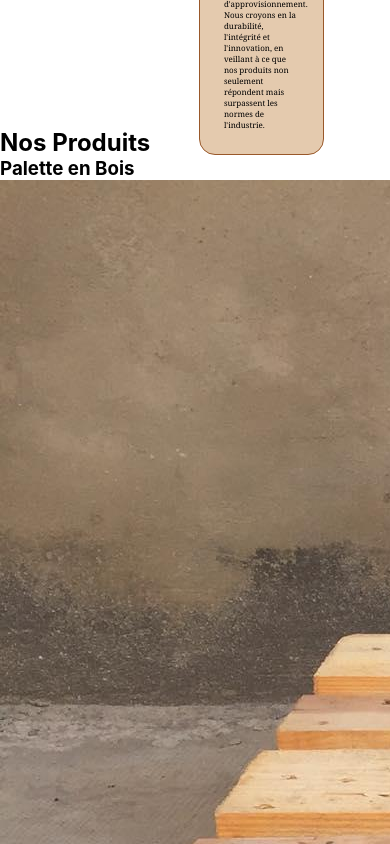
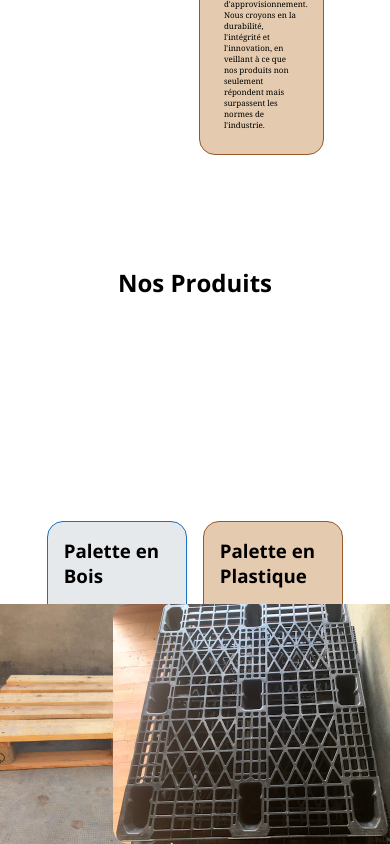
Before and after one commit to ManohisoaVicky/palette_mada, a React (Create React App) app: page / in a window 390 px wide. Shown: the part 1560-2404 px from the top of the page. Built offline with nearby package versions, Linux system fonts and the light colour scheme.

Commit message:
styled product section for small pc screens

```diff
--- a/src/App.css
+++ b/src/App.css
@@ -169,6 +169,50 @@ h1 {
   border-radius: 1rem;
 }
 
+#product {
+  display: flex;
+  flex-direction: column;
+  align-items: center;
+  justify-content: space-around;
+  padding-top: 7%;
+}
+
+#product > h2 {
+  font-family: "Open Sans", sans-serif;
+}
+
+.product-container {
+  display: flex;
+  justify-content: space-around;
+  width: 80%;
+}
+
+.wood-product,
+.plastic-product {
+  display: flex;
+  flex-direction: column;
+  align-items: center;
+  width: 45%;
+  padding: 1rem;
+  border-radius: 1rem;
+}
+
+.wood-product > h3,
+.plastic-product > h3 {
+  font-family: "Open Sans", sans-serif;
+  padding-bottom: 1rem;
+}
+
+.wood-product {
+  background-color: var(--light-blue);
+  border: 1px solid var(--dark-blue);
+}
+
+.plastic-product {
+  background-color: var(--light-brown);
+  border: 1px solid var(--dark-brown);
+}
+
 /*---------------------------------------------------------------LARGE SCREEN STYLES----------------------------------------------------------*/
 
 @media screen and (min-width: 1680px) {
@@ -228,28 +272,13 @@ h1 {
     font-size: 1rem;
   }
 
-  /*-----------------------------------------------------------Products Large-------------------------------------*/
-
-  #product {
-    display: flex;
-    flex-direction: column;
-    align-items: center;
-    justify-content: space-around;
-    padding-top: 7%;
-  }
+  /*----------------Products Large------------------------------*/
 
   #product > h2 {
     font-size: 2rem;
-    font-family: "Open Sans", sans-serif;
   }
 
-  .product-container {
-    display: flex;
-    justify-content: space-around;
-    width: 80%;
-  }
-
-  .wood-product,
+  /* .wood-product,
   .plastic-product {
     display: flex;
     flex-direction: column;
@@ -257,7 +286,7 @@ h1 {
     width: 45%;
     padding: 1rem;
     border-radius: 1rem;
-  }
+  } */
 
   .wood-product > img,
   .plastic-product > img {
@@ -265,21 +294,11 @@ h1 {
     border-radius: 1rem;
   }
 
-  .wood-product > h3,
+  /* .wood-product > h3,
   .plastic-product > h3 {
     font-family: "Open Sans", sans-serif;
     padding-bottom: 1rem;
-  }
-
-  .wood-product {
-    background-color: var(--light-blue);
-    border: 1px solid var(--dark-blue);
-  }
-
-  .plastic-product {
-    background-color: var(--light-brown);
-    border: 1px solid var(--dark-brown);
-  }
+  } */
 
   /*-------------------------------------------------Contact Large---------------------------*/
 
@@ -505,4 +524,16 @@ h1 {
     font-family: "Noto Serif", serif;
     font-size: 0.5rem;
   }
+
+  /*Product style for small screens */
+
+  #product > h2 {
+    font-size: 1.5rem;
+  }
+
+  .wood-product > img,
+  .plastic-product > img {
+    width: 20rem;
+    border-radius: 1rem;
+  }
 }
```
